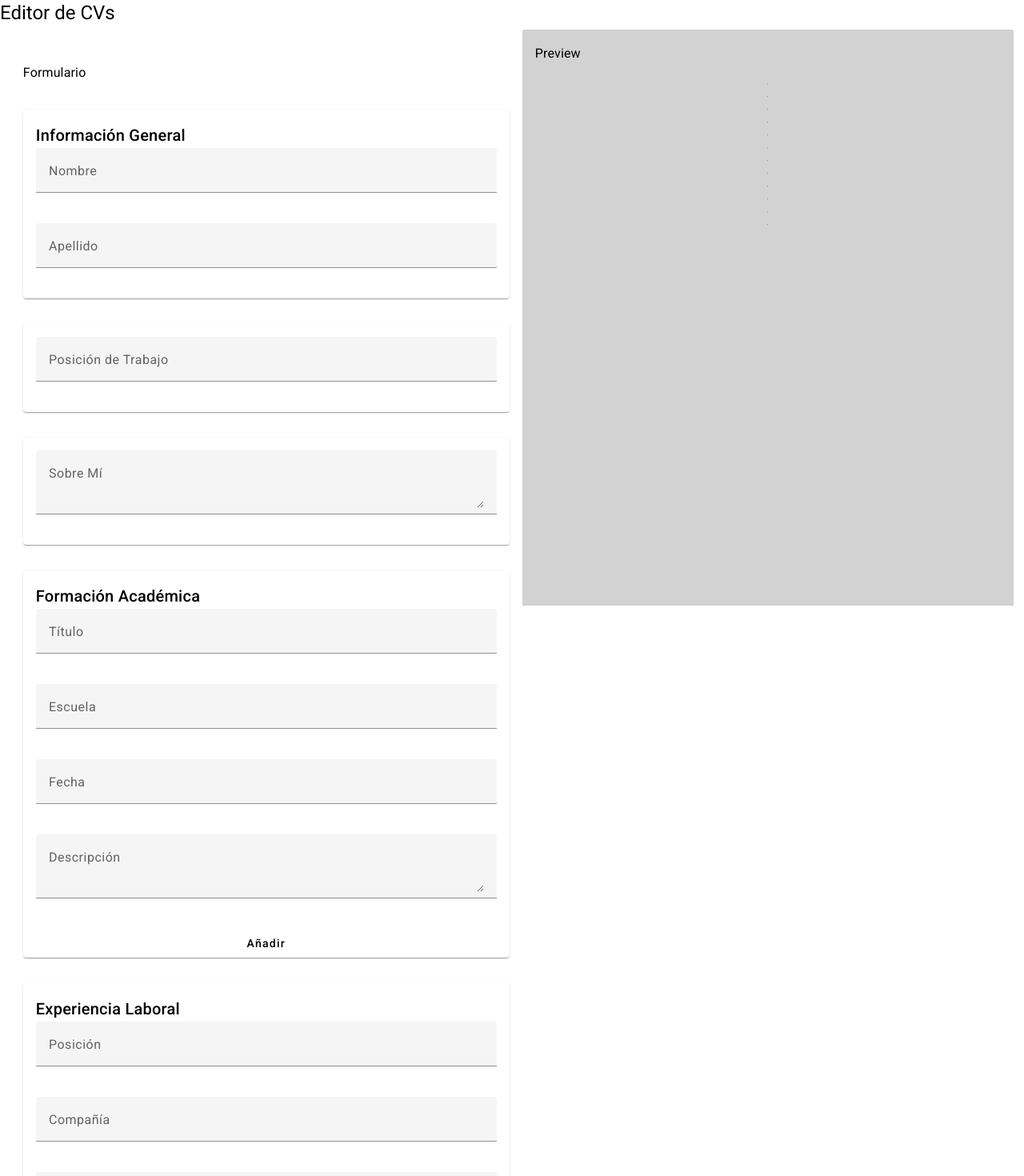
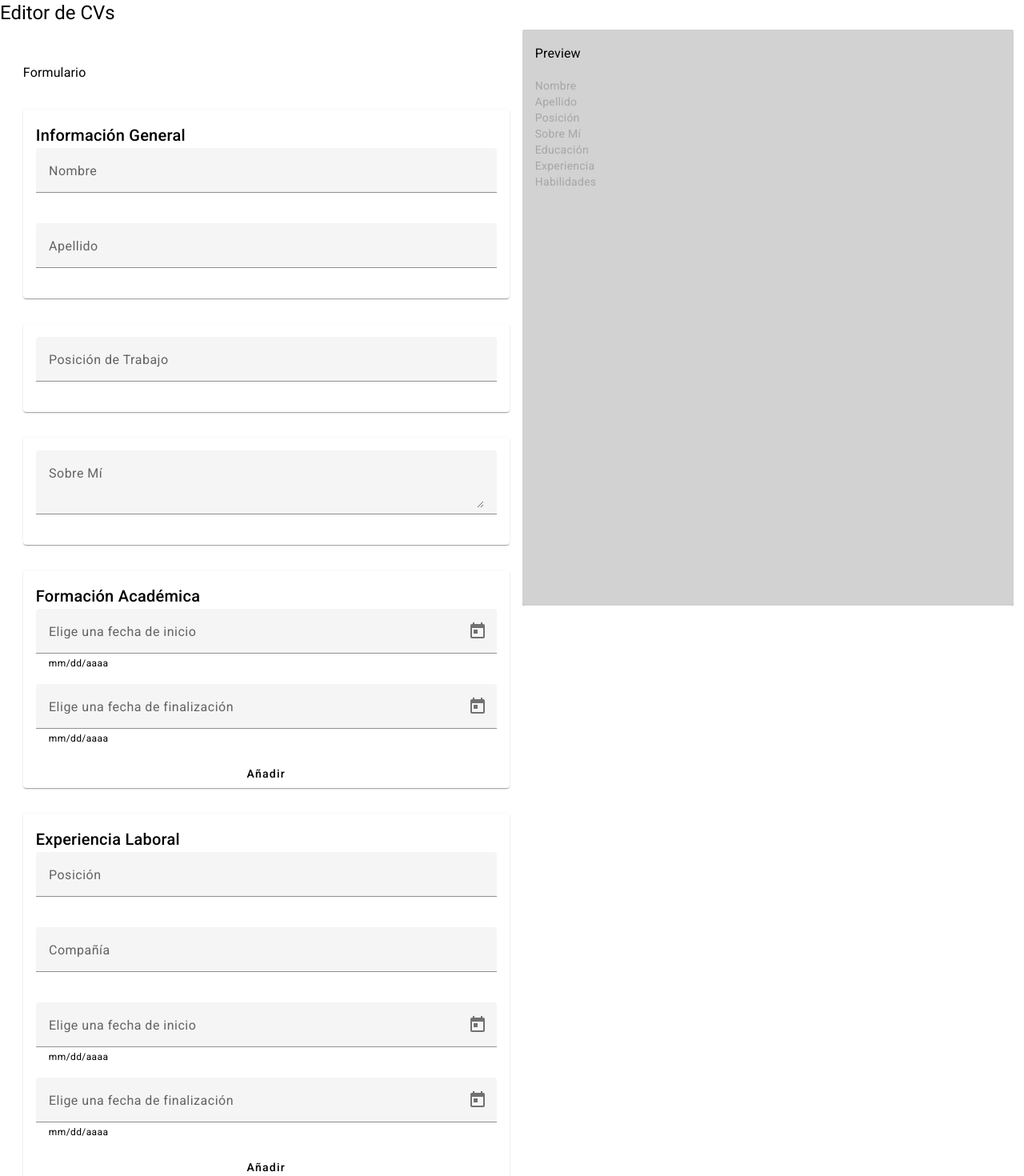
Before and after one commit to estebanOlea2552/el-mejor-cv, an Angular app: page / in a window 1280 px wide. Shown: the top 1470 px of the page at 80% size. Built offline with nearby package versions, Linux system fonts and the light colour scheme.

Commit message:
Implementación de Datepicker de tipo rango

```diff
--- a/package.json
+++ b/package.json
@@ -21,6 +21,7 @@
     "@angular/platform-browser": "^15.1.0",
     "@angular/platform-browser-dynamic": "^15.1.0",
     "@angular/router": "^15.1.0",
+    "moment": "^2.30.1",
     "rxjs": "~7.8.0",
     "tslib": "^2.3.0",
     "zone.js": "~0.12.0"
--- a/src/app/components/form/form.component.html
+++ b/src/app/components/form/form.component.html
@@ -38,25 +38,33 @@
     <mat-card>
         <mat-card-header>
             <mat-card-title>Formación Académica</mat-card-title>
-
         </mat-card-header>
         <mat-card-content>
             <div formGroupName="academicBackground">
+                <!-- Fecha de inicio -->
                 <mat-form-field>
-                    <mat-label>Título</mat-label>
-                    <input matInput formControlName="title">
+                    <mat-label>Elige una fecha de inicio</mat-label>
+                    <input
+                    matInput
+                    [matDatepicker]="AcademicBackgroundInitPicker"
+                    formControlName="AcademicBackgroundInitDate">
+                    <mat-hint>mm/dd/aaaa</mat-hint>
+                    <mat-datepicker-toggle matIconSuffix [for]="AcademicBackgroundInitPicker">
+                    </mat-datepicker-toggle>
+                    <mat-datepicker #AcademicBackgroundInitPicker startView="multi-year">
+                    </mat-datepicker>
                 </mat-form-field>
+
+                <!-- Fecha de finalización -->
                 <mat-form-field>
-                    <mat-label>Escuela</mat-label>
-                    <input matInput formControlName="school">
-                </mat-form-field>
-                <mat-form-field>
-                    <mat-label>Fecha</mat-label>
-                    <input matInput formControlName="date">
-                </mat-form-field>
-                <mat-form-field>
-                    <mat-label>Descripción</mat-label>
-                    <textarea matInput formControlName="description"></textarea>
+                    <mat-label>Elige una fecha de finalización</mat-label>
+                    <input matInput [matDatepicker]="AcademicBackgroundEndPicker"
+                        formControlName="AcademicBackgroundEndDate">
+                    <mat-hint>mm/dd/aaaa</mat-hint>
+                    <mat-datepicker-toggle matIconSuffix [for]="AcademicBackgroundEndPicker">
+                    </mat-datepicker-toggle>
+                    <mat-datepicker #AcademicBackgroundEndPicker startView="multi-year">
+                    </mat-datepicker>
                 </mat-form-field>
             </div>
         </mat-card-content>
@@ -77,13 +85,28 @@
                     <mat-label>Compañía</mat-label>
                     <input matInput formControlName="company">
                 </mat-form-field>
+                <!-- Fecha de inicio -->
                 <mat-form-field>
-                    <mat-label>Fecha</mat-label>
-                    <input matInput formControlName="date">
+                    <mat-label>Elige una fecha de inicio</mat-label>
+                    <input matInput [matDatepicker]="WorkExperienceInitPicker"
+                        formControlName="WorkExperienceInitDate">
+                    <mat-hint>mm/dd/aaaa</mat-hint>
+                    <mat-datepicker-toggle matIconSuffix [for]="WorkExperienceInitPicker">
+                    </mat-datepicker-toggle>
+                    <mat-datepicker #WorkExperienceInitPicker startView="multi-year">
+                    </mat-datepicker>
                 </mat-form-field>
+
+                <!-- Fecha de finalización -->
                 <mat-form-field>
-                    <mat-label>Descripción</mat-label>
-                    <textarea matInput formControlName="description"></textarea>
+                    <mat-label>Elige una fecha de finalización</mat-label>
+                    <input matInput [matDatepicker]="WorkExperienceEndPicker"
+                        formControlName="WorkExperienceEndDate">
+                    <mat-hint>mm/dd/aaaa</mat-hint>
+                    <mat-datepicker-toggle matIconSuffix [for]="WorkExperienceEndPicker">
+                    </mat-datepicker-toggle>
+                    <mat-datepicker #WorkExperienceEndPicker startView="multi-year">
+                    </mat-datepicker>
                 </mat-form-field>
             </div>
         </mat-card-content>
--- a/src/app/components/form/form.component.ts
+++ b/src/app/components/form/form.component.ts
@@ -1,14 +1,19 @@
 import { Component, OnInit } from '@angular/core';
 import { FormBuilder, FormGroup, FormsModule, ReactiveFormsModule } from '@angular/forms';
+
 import { MatFormFieldModule } from '@angular/material/form-field';
 import { MatIconModule } from '@angular/material/icon';
 import { MatInputModule } from '@angular/material/input';
 import { MatButtonModule } from '@angular/material/button';
 import { MatCardModule } from '@angular/material/card';
 import { MatListModule } from '@angular/material/list';
+import {MatDatepickerModule} from '@angular/material/datepicker';
+import { MatNativeDateModule } from '@angular/material/core';
+
 import { PreviewConnectorService } from 'src/app/services/preview-connector.service';
 import { WorkerI } from 'src/app/interfaces/cv.interface';
 import { distinctUntilChanged } from 'rxjs';
+import { CommonModule } from '@angular/common';
 
 @Component({
   selector: 'app-form',
@@ -16,6 +21,7 @@ import { distinctUntilChanged } from 'rxjs';
   styleUrls: ['./form.component.css'],
   standalone: true,
   imports: [
+    CommonModule,
     FormsModule,
     ReactiveFormsModule,
     MatFormFieldModule,
@@ -23,7 +29,9 @@ import { distinctUntilChanged } from 'rxjs';
     MatInputModule,
     MatButtonModule,
     MatCardModule,
-    MatListModule
+    MatListModule,
+    MatDatepickerModule,
+    MatNativeDateModule
   ]
 })
 export class FormComponent implements OnInit {
@@ -36,13 +44,15 @@ export class FormComponent implements OnInit {
     academicBackground: {
       title: '',
       school: '',
-      date: '',
+      AcademicBackgroundInitDate: '',
+      AcademicBackgroundEndDate: '',
       description: ''
     },
     workExperience: {
       position: '',
       company: '',
-      date: '',
+      WorkExperienceInitDate: '',
+      WorkExperienceEndDate: '',
       description: ''
     },
     skills: ''
@@ -58,13 +68,15 @@ export class FormComponent implements OnInit {
         academicBackground: this.formBuilder.group({
           title: [''],
           school: [''],
-          date: [''],
+          AcademicBackgroundInitDate: [''],
+          AcademicBackgroundEndDate: [''],
           description: ['']
         }),
         workExperience: this.formBuilder.group({
           position: [''],
           company: [''],
-          date: [''],
+          WorkExperienceInitDate: [''],
+          WorkExperienceEndDate: [''],
           description: ['']
         }),
         skills: ['']
@@ -105,7 +117,7 @@ export class FormComponent implements OnInit {
     } else if (keys.length === 2) {
       (this.workerForm as any)[keys[0]][keys[1]] = value;
     }
-    this.previewConnector.updateWorkerField(controlName, value);
+    this.previewConnector.updateWorkerData(controlName, value);
   }
 
   send(){
--- a/src/app/components/preview/preview.component.css
+++ b/src/app/components/preview/preview.component.css
@@ -3,3 +3,11 @@ mat-card {
     height: 100%;
     background-color: rgb(210,210,210);
 }
+
+span {
+    display: block;
+}
+
+.title {
+    color: #a6a6a6;
+}
--- a/src/app/components/preview/preview.component.html
+++ b/src/app/components/preview/preview.component.html
@@ -4,54 +4,63 @@
         <h3>Preview</h3>
     </mat-card-header>
     <mat-card-content>
+        <span class="title">Nombre</span>
         <span>{{workerPreview.name}}</span>
     </mat-card-content>
-    <hr>
+
     <mat-card-content>
+        <span class="title">Apellido</span>
         <span>{{workerPreview.lastname}}</span>
     </mat-card-content>
-    <hr>
+
     <mat-card-content>
+        <span class="title">Posición</span>
         <span>{{workerPreview.jobPosition}}</span>
     </mat-card-content>
-    <hr>
+
     <mat-card-content>
+        <span class="title">Sobre Mí</span>
         <span>{{workerPreview.aboutMe}}</span>
     </mat-card-content>
-    <hr>
+
     <mat-card-content>
+        <span class="title">Educación</span>
         <span>{{workerPreview.academicBackground.title}}</span>
     </mat-card-content>
-    <hr>
+
     <mat-card-content>
         <span>{{workerPreview.academicBackground.school}}</span>
     </mat-card-content>
-    <hr>
+
     <mat-card-content>
-        <span>{{workerPreview.academicBackground.date}}</span>
+        <span>{{workerPreview.academicBackground.AcademicBackgroundInitDate | date}}</span>
+        <span>{{workerPreview.academicBackground.AcademicBackgroundEndDate | date}}</span>
     </mat-card-content>
-    <hr>
+
     <mat-card-content>
         <span>{{workerPreview.academicBackground.description}}</span>
     </mat-card-content>
-    <hr>
+
     <mat-card-content>
+        <span class="title">Experiencia</span>
         <span>{{workerPreview.workExperience.position}}</span>
     </mat-card-content>
-    <hr>
+
     <mat-card-content>
         <span>{{workerPreview.workExperience.company}}</span>
     </mat-card-content>
-    <hr>
+
     <mat-card-content>
-        <span>{{workerPreview.workExperience.date}}</span>
+        <span>{{ workerPreview.workExperience.WorkExperienceInitDate | date }}</span>
+        <span>{{ workerPreview.workExperience.WorkExperienceEndDate| date }}</span>
     </mat-card-content>
-    <hr>
+
     <mat-card-content>
         <span>{{workerPreview.workExperience.description}}</span>
     </mat-card-content>
-    <hr>
+
     <mat-card-content>
+        <span class="title">Habilidades</span>
         <span>{{workerPreview.skills}}</span>
     </mat-card-content>
 </mat-card>
--- a/src/app/components/preview/preview.component.ts
+++ b/src/app/components/preview/preview.component.ts
@@ -22,13 +22,15 @@ export class PreviewComponent implements AfterViewInit, OnDestroy {
     academicBackground: {
       title: '',
       school: '',
-      date: '',
+      AcademicBackgroundInitDate: '',
+      AcademicBackgroundEndDate: '',
       description: ''
     },
     workExperience: {
       position: '',
       company: '',
-      date: '',
+      WorkExperienceInitDate: '',
+      WorkExperienceEndDate: '',
       description: ''
     },
     skills: ''
@@ -39,12 +41,12 @@ export class PreviewComponent implements AfterViewInit, OnDestroy {
   constructor(private previewConnector: PreviewConnectorService) {}
 
   ngAfterViewInit(): void {
-    this.currentValueSuscription = this.previewConnector.formCurrentValue$.subscribe((workerData) => {
-      this.updateWorker(workerData.field, workerData.value);
+    this.currentValueSuscription = this.previewConnector.fieldCurrentValue$.subscribe((workerData) => {
+      this.updateWorkerPreview(workerData.field, workerData.value);
     })
   }
 
-  updateWorker(controlName: string, value: any) {
+  updateWorkerPreview(controlName: string, value: any) {
     const keys: string[] = controlName.split('.');
     if (keys.length === 1) {
       (this.workerPreview as any)[keys[0]] = value;
--- a/src/app/interfaces/cv.interface.ts
+++ b/src/app/interfaces/cv.interface.ts
@@ -1,14 +1,16 @@
 export interface AcademicBackgroundI {
     title: string;
     school: string;
-    date: string;
+    AcademicBackgroundInitDate: string,
+    AcademicBackgroundEndDate: string,
     description: string;
 }
 
 export interface WorkExperienceI {
     position: string;
     company: string;
-    date: string;
+    WorkExperienceInitDate: string,
+    WorkExperienceEndDate: string,
     description: string;
 }
 
--- a/src/app/services/preview-connector.service.ts
+++ b/src/app/services/preview-connector.service.ts
@@ -6,11 +6,11 @@ import { Subject } from 'rxjs';
 })
 export class PreviewConnectorService {
   private workerDataSubject = new Subject<any>();
-  formCurrentValue$ = this.workerDataSubject.asObservable();
+  fieldCurrentValue$ = this.workerDataSubject.asObservable();
 
   constructor() { }
 
-  updateWorkerField(field: string, value: any) {
+  updateWorkerData(field: string, value: string) {
     this.workerDataSubject.next({ field, value });
   }
 }
```
Also changed, not shown: 1 other file (tests, documents, lock files or other folders).
